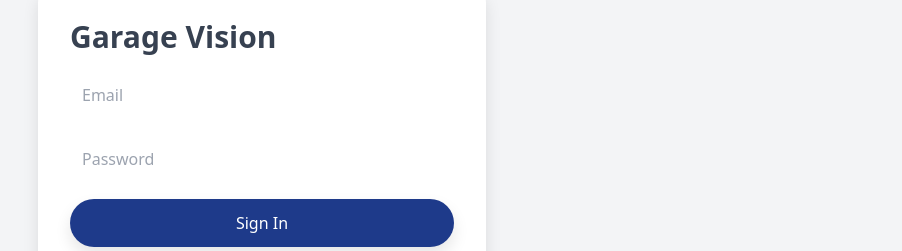
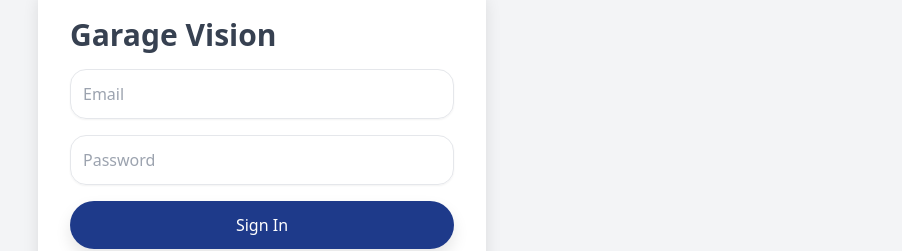
Before and after one commit to Clubmd24/garage, a Next.js app: page /login in a window 1280 px wide. Shown: the part 267-518 px from the top of the page, without its empty margins (378-1280 px from the left). Built offline with nearby package versions, Linux system fonts and the light colour scheme.

Commit message:
style: enhance input styling

```diff
--- a/styles/globals.css
+++ b/styles/globals.css
@@ -23,5 +23,5 @@
 }
 
 /* Component utils */
-.input { @apply bg-[var(--color-input-bg)] text-[var(--color-text-primary)] rounded-2xl p-3 focus:outline-none focus:ring-4 focus:ring-[var(--color-primary-light)]; }
+.input { @apply bg-[var(--color-input-bg)] text-[var(--color-text-primary)] rounded-2xl p-3 border shadow-sm focus:outline-none focus:ring focus:ring-[var(--color-primary-light)]; }
 .button { @apply bg-[var(--color-primary)] text-white rounded-full py-3 shadow-xl hover:bg-[var(--color-primary-light)] transition; }
```
